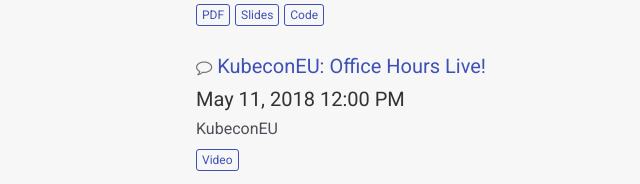
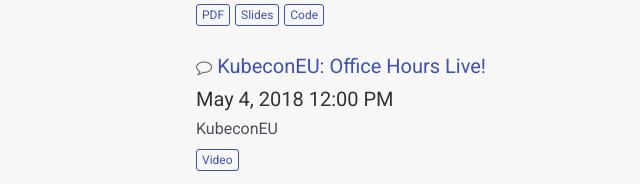
Before and after one commit to mrbobbytables/mrbobbytables.github.io, a plain HTML site: page index.html in a window 1280 px wide. Shown: the part 1400-1584 px from the top of the page, 264-904 px from the left. Drawn offline with nearby package versions, Linux system fonts and the light colour scheme; some icons are missing.

Commit message:
fix kubeconEU date

```diff
--- a/index.html
+++ b/index.html
@@ -480,7 +480,7 @@
   <span itemprop="name"><a href="https://mrbobbytabl.es/talk/2018_05_kubeconeu/">KubeconEU: Office Hours Live!</a></span>
   <div itemprop="startDate">
 
-    May 11, 2018
+    May 4, 2018
 
       12:00 PM
 
```
Also changed, not shown: talk/2018_05_kubeconeu/index.html (+1 -1 lines), talk/index.html (+1 -1 lines).
